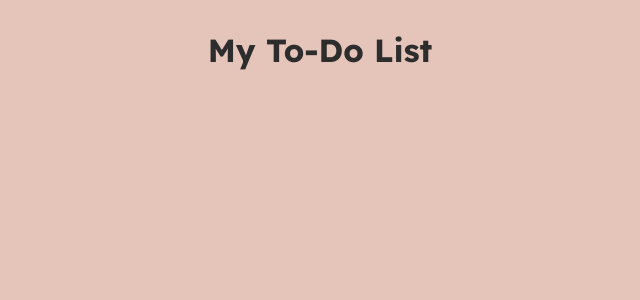
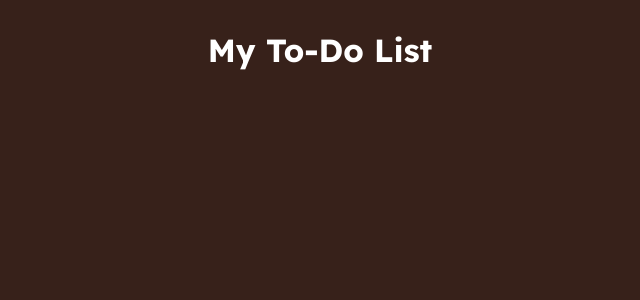
Before and after one commit to anastshak/to-do-app, a React (Vite) app: page / in a window 1280 px wide. Shown: the top 300 px of the page, without its empty margins (320-960 px from the left). Built offline with nearby package versions, Linux system fonts and the light colour scheme.

Commit message:
refactor: change main colors

```diff
--- a/src/styles/_constants.scss
+++ b/src/styles/_constants.scss
@@ -1,9 +1,9 @@
 $color-black-default: rgb(0, 0, 0);
 $color-white-default: rgba(255, 255, 255, 1);
 
-$bg-main: rgb(229, 196, 185);
+$bg-main: rgb(55, 33, 26);
 
 $btn-green: rgb(60, 170, 60);
 $btn-green-hover: rgb(48, 132, 48);
 
-$text-main: rgb(45, 45, 45);
+$text-main: rgb(255, 255, 255);
```
